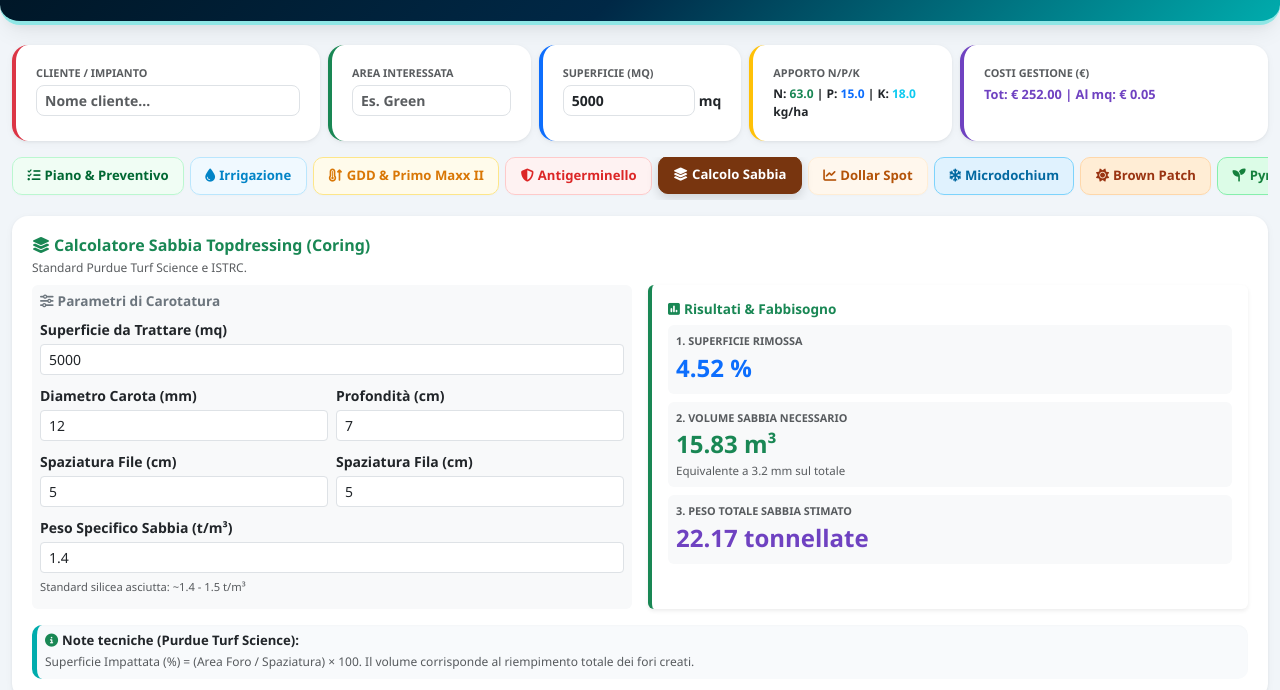
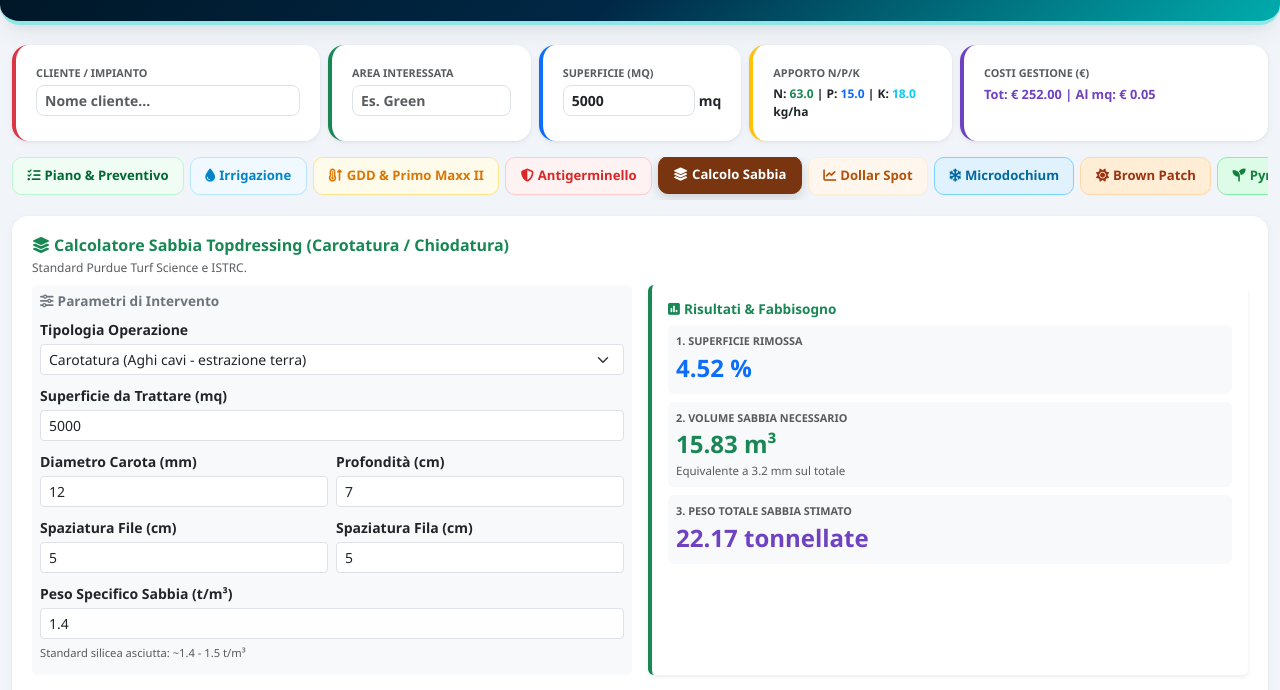
Before and after one commit to giacomodefanti-ship-it/ICLgreenAssistantAvanzato2, a plain HTML site: page index.html in a window 1280 px wide. Both pictures are taken after a click on the tab "Calcolo Sabbia". Shown: the part 78-768 px from the top of the page. Drawn offline with nearby package versions, Linux system fonts and the light colour scheme.

Commit message:
Update index.html

```diff
--- a/index.html
+++ b/index.html
@@ -629,7 +629,7 @@
                         <div class="d-flex align-items-center">
                             <i class="fa-solid fa-circle-info fs-5 text-success me-2" aria-hidden="true"></i>
                             <div>
-                                <p class="small text-muted mb-0">Gestisci fertilizzanti, fitofarmaci e pratiche manutentive (es. carotature con descrizione libera) per ciascun appezzamento selezionato.</p>
+                                <p class="small text-muted mb-0">Gestisci fertilizzanti, fitofarmaci e pratiche manutentive (es. carotature o chiodature con descrizione libera) per ciascun appezzamento selezionato.</p>
                             </div>
                         </div>
                     </div>
@@ -907,12 +907,12 @@
                 </div>
             </div>
 
-            <!-- CALCOLA SABBIA CAROTATURA TAB -->
+            <!-- CALCOLA SABBIA CAROTATURA/CHIODATURA TAB -->
             <div class="tab-pane fade" id="coring-pane" role="tabpanel" aria-labelledby="coring-tab">
                 <div class="card card-custom">
                     <div class="d-flex justify-content-between align-items-center mb-2 flex-wrap">
                         <div>
-                            <h2 class="h6 fw-bold text-success mb-1"><i class="fa-solid fa-layer-group me-1" aria-hidden="true"></i>Calcolatore Sabbia Topdressing (Coring)</h2>
+                            <h2 class="h6 fw-bold text-success mb-1"><i class="fa-solid fa-layer-group me-1" aria-hidden="true"></i>Calcolatore Sabbia Topdressing (Carotatura / Chiodatura)</h2>
                             <p class="small text-muted mb-0" style="font-size: 0.75rem;">Standard Purdue Turf Science e ISTRC.</p>
                         </div>
                     </div>
@@ -920,13 +920,22 @@
                     <div class="row g-3 mb-3">
                         <div class="col-lg-6">
                             <div class="card p-2 border-0 bg-light h-100 mb-0">
-                                <h3 class="h6 fw-bold text-secondary mb-2" style="font-size: 0.85rem;"><i class="fa-solid fa-sliders me-1"></i>Parametri di Carotatura</h3>
+                                <h3 class="h6 fw-bold text-secondary mb-2" style="font-size: 0.85rem;"><i class="fa-solid fa-sliders me-1"></i>Parametri di Intervento</h3>
+
+                                <div class="mb-2">
+                                    <label for="coringType" class="form-label small fw-bold mb-1">Tipologia Operazione</label>
+                                    <select id="coringType" class="form-select form-select-sm" onchange="toggleCoringFields(); calculateCoring();">
+                                        <option value="coring" selected>Carotatura (Aghi cavi - estrazione terra)</option>
+                                        <option value="tine_seeding">Chiodatura (Aghi pieni / Slit tines - senza estrazione)</option>
+                                    </select>
+                                </div>
 
                                 <div class="mb-2">
                                     <label for="coringArea" class="form-label small fw-bold mb-1">Superficie da Trattare (mq)</label>
                                     <input type="number" id="coringArea" class="form-control form-control-sm" value="5000" min="1" oninput="calculateCoring()">
                                 </div>
 
+                                <div id="coringSpecificFields">
                                     <div class="row g-2 mb-2">
                                         <div class="col-6">
                                             <label for="prongDiam" class="form-label small fw-bold mb-1">Diametro Carota (mm)</label>
@@ -948,6 +957,15 @@
                                             <input type="number" id="spacingY" class="form-control form-control-sm" value="5" min="1" oninput="calculateCoring()">
                                         </div>
                                     </div>
+                                </div>
+
+                                <div id="tineSeedingSpecificFields" style="display: none;">
+                                    <div class="mb-2">
+                                        <label for="tineSandThickness" class="form-label small fw-bold mb-1">Spessore Sabbia Topdressing (mm)</label>
+                                        <input type="number" id="tineSandThickness" class="form-control form-control-sm" value="1.5" min="0.5" max="5.0" step="0.5" oninput="calculateCoring()">
+                                        <small class="text-muted" style="font-size: 0.7rem;">Consigliato per chiodatura: 1.0 - 2.0 mm (1-2 L/mq)</small>
+                                    </div>
+                                </div>
 
                                 <div class="mb-1">
                                     <label for="sandDensity" class="form-label small fw-bold mb-1">Peso Specifico Sabbia (t/m³)</label>
@@ -961,7 +979,7 @@
                             <div class="card p-3 border-0 bg-white shadow-sm h-100 border-start border-4 border-success mb-0">
                                 <h3 class="h6 fw-bold text-success mb-2" style="font-size: 0.85rem;"><i class="fa-solid fa-square-poll-vertical me-1"></i>Risultati & Fabbisogno</h3>
 
-                                <div class="mb-2 p-2 bg-light rounded">
+                                <div class="mb-2 p-2 bg-light rounded" id="resSurfaceBox">
                                     <div class="text-muted small fw-bold text-uppercase" style="font-size: 0.68rem;">1. Superficie Rimossa</div>
                                     <div id="resSurfaceDisp" class="fs-4 fw-bold text-primary">0.00 %</div>
                                 </div>
@@ -982,7 +1000,7 @@
 
                     <div class="p-2 summary-box mb-0" style="font-size: 0.8rem;">
                         <h4 class="h6 fw-bold mb-1" style="font-size: 0.82rem;"><i class="fa-solid fa-circle-info me-1 text-success"></i>Note tecniche (Purdue Turf Science):</h4>
-                        <p class="small text-muted mb-0" style="font-size: 0.75rem;">
+                        <p class="small text-muted mb-0" style="font-size: 0.75rem;" id="coringNoteText">
                             Superficie Impattata (%) = (Area Foro / Spaziatura) × 100. Il volume corrisponde al riempimento totale dei fori creati.
                         </p>
                     </div>
@@ -2474,14 +2492,48 @@
             fetchWeatherData();
         }
 
+        function toggleCoringFields() {
+            let type = document.getElementById("coringType").value;
+            let coringFields = document.getElementById("coringSpecificFields");
+            let tineFields = document.getElementById("tineSeedingSpecificFields");
+            let resSurfaceBox = document.getElementById("resSurfaceBox");
+
+            if (type === "tine_seeding") {
+                coringFields.style.display = "none";
+                tineFields.style.display = "block";
+                resSurfaceBox.style.display = "none";
+            } else {
+                coringFields.style.display = "block";
+                tineFields.style.display = "none";
+                resSurfaceBox.style.display = "block";
+            }
+        }
+
         function calculateCoring() {
+            let type = document.getElementById("coringType").value;
             let areaInput = document.getElementById("infoSuperficie") || document.getElementById("coringArea");
             let area = areaInput ? (parseFloat(areaInput.value) || 5000) : 5000;
+            let density = parseFloat(document.getElementById("sandDensity").value) || 1.4;
+
+            let volumeM3 = 0;
+            let equivMm = 0;
+            let weightTons = 0;
+
+            if (type === "tine_seeding") {
+                let thicknessMm = parseFloat(document.getElementById("tineSandThickness").value) || 1.5;
+                equivMm = thicknessMm;
+                volumeM3 = area * (thicknessMm / 1000);
+                weightTons = volumeM3 * density;
+
+                document.getElementById("resVolumeM3").innerText = volumeM3.toFixed(2) + " m³";
+                document.getElementById("resVolumeMm").innerText = `Spessore Topdressing: ${thicknessMm.toFixed(1)} mm`;
+                document.getElementById("resWeightTons").innerText = weightTons.toFixed(2) + " tonnellate";
+                document.getElementById("coringNoteText").innerText = "Chiodatura (Solid Tines / Slit Tines): Nessuna estrazione di carote. Il calcolo stima il fabbisogno per un topdressing superficiale leggero (1 - 2 mm) per favorire la chiusura e proteggere il colletto.";
+            } else {
                 let diam = parseFloat(document.getElementById("prongDiam").value) || 12;
                 let depth = parseFloat(document.getElementById("prongDepth").value) || 7;
                 let sx = parseFloat(document.getElementById("spacingX").value) || 5;
                 let sy = parseFloat(document.getElementById("spacingY").value) || 5;
-            let density = parseFloat(document.getElementById("sandDensity").value) || 1.4;
 
                 let r = (diam / 10) / 2;
                 let holeAreaCm2 = Math.PI * Math.pow(r, 2);
@@ -2489,14 +2541,16 @@
 
                 let surfaceRemPct = (holeAreaCm2 / spacingAreaCm2) * 100;
                 let depthM = depth / 100;
-            let volumeM3 = area * (surfaceRemPct / 100) * depthM;
-            let equivMm = (volumeM3 / area) * 1000;
-            let weightTons = volumeM3 * density;
+                volumeM3 = area * (surfaceRemPct / 100) * depthM;
+                equivMm = (volumeM3 / area) * 1000;
+                weightTons = volumeM3 * density;
 
                 document.getElementById("resSurfaceDisp").innerText = surfaceRemPct.toFixed(2) + " %";
                 document.getElementById("resVolumeM3").innerText = volumeM3.toFixed(2) + " m³";
                 document.getElementById("resVolumeMm").innerText = `Equivalente a ${equivMm.toFixed(1)} mm sul totale`;
                 document.getElementById("resWeightTons").innerText = weightTons.toFixed(2) + " tonnellate";
+                document.getElementById("coringNoteText").innerText = "Superficie Impattata (%) = (Area Foro / Spaziatura) × 100. Il volume corrisponde al riempimento totale dei fori creati.";
+            }
         }
 
         function renderProductsTable() {
```
Lines whose indentation alone changed are shown as unchanged.
